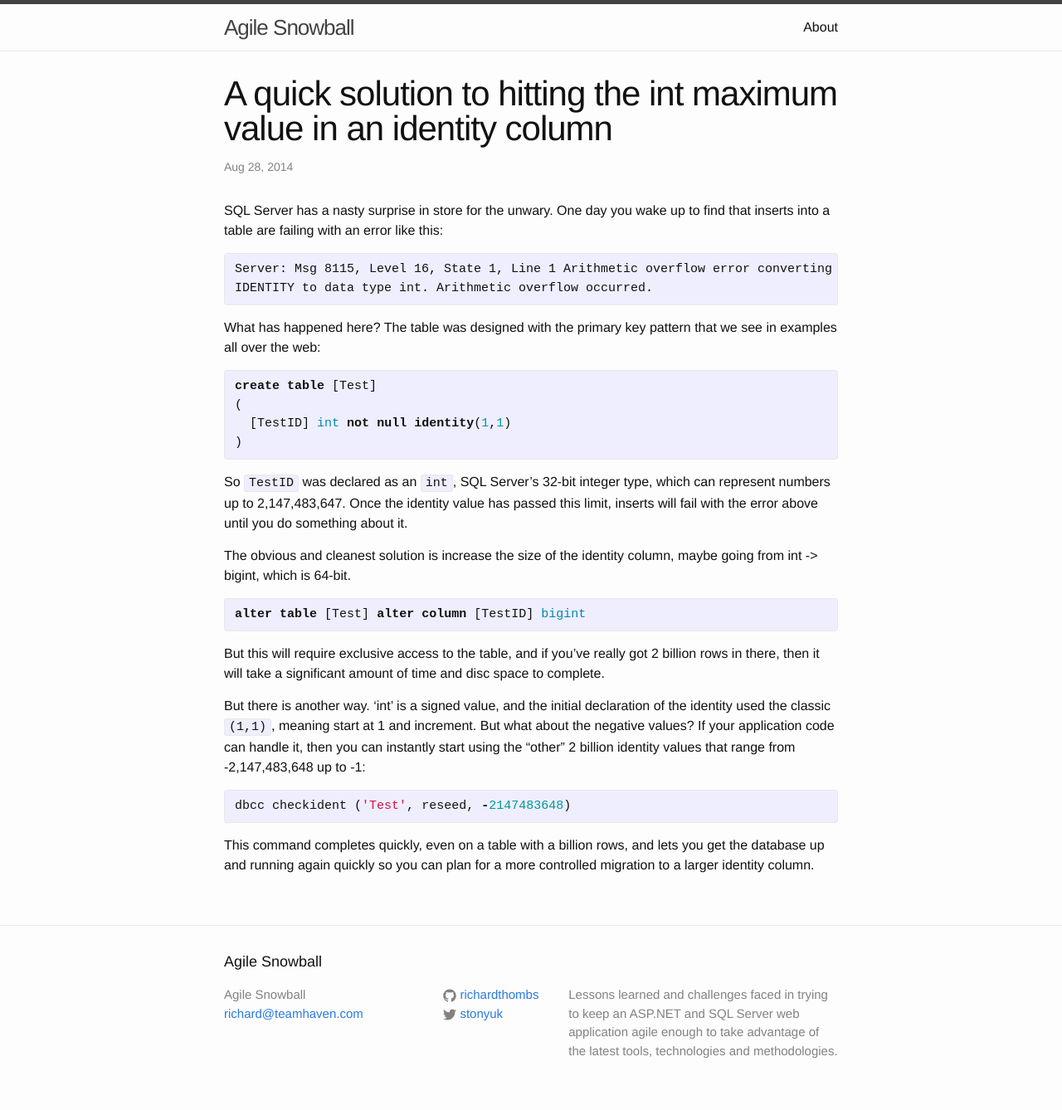
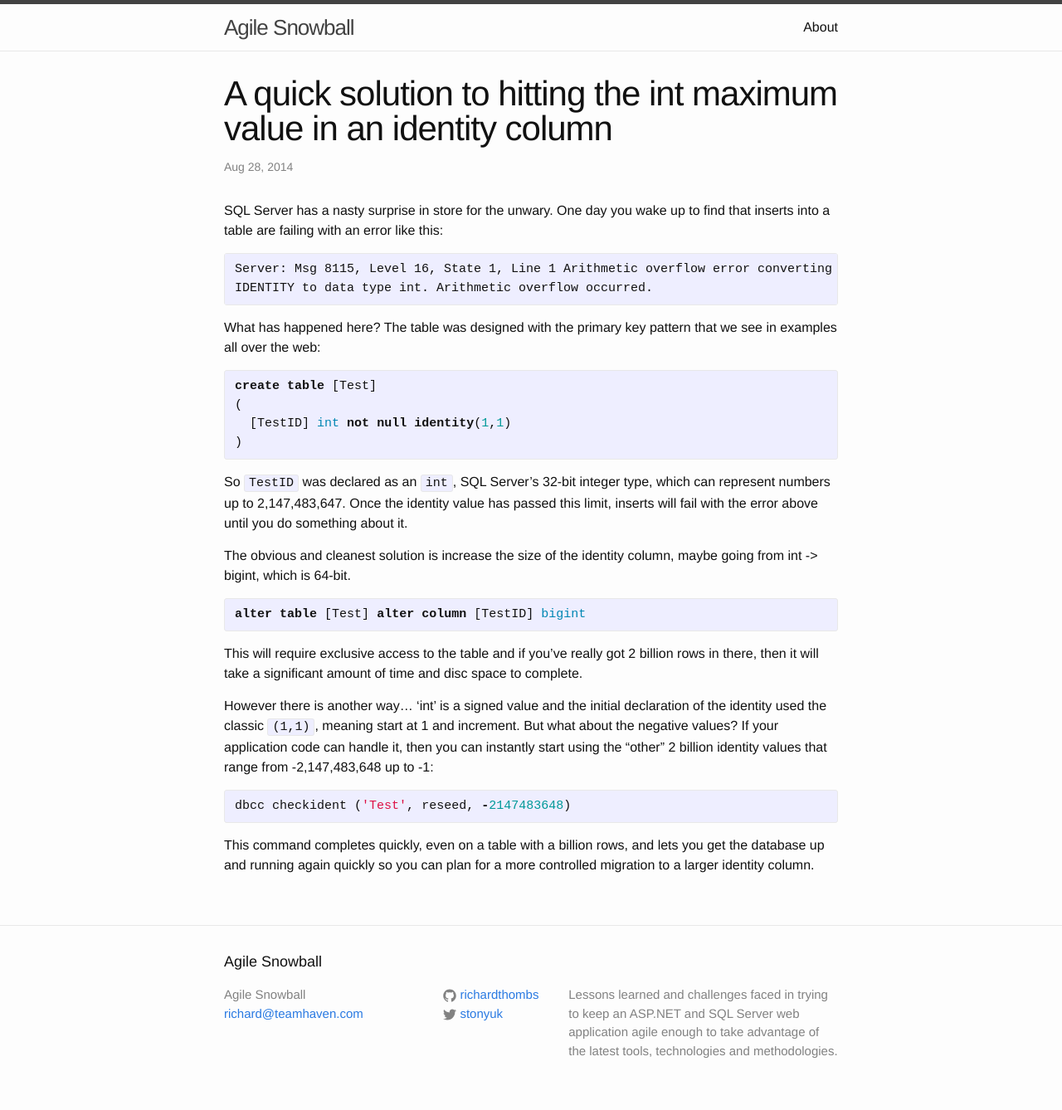
Before and after one commit to richardthombs/agilesnowball.com, a Jekyll site: the page built from _posts/2014-08-28-quickly-solve-identity-maximum-value.md, in a window 1280 px wide. Shown: the whole page at 83% size. Built offline with Jekyll 4.4.1, drawn with Linux system fonts in a browser that asks for light colours.

Commit message:
Readability

```diff
--- a/_posts/2014-08-28-quickly-solve-identity-maximum-value.md
+++ b/_posts/2014-08-28-quickly-solve-identity-maximum-value.md
@@ -35,11 +35,11 @@ maybe going from int -> bigint, which is 64-bit.
 alter table [Test] alter column [TestID] bigint
 {% endhighlight %}
 
-But this will require exclusive access to the table, and if you've really got
+This will require exclusive access to the table and if you've really got
 2 billion rows in there, then it will take a significant amount of time and
 disc space to complete.
 
-But there is another way. 'int' is a signed value, and the initial declaration
+However there is another way... 'int' is a signed value and the initial declaration
 of the identity used the classic `(1,1)`, meaning start at 1 and increment. But
 what about the negative values? If your application code can handle it, then
 you can instantly start using the "other" 2 billion identity values that range
```
